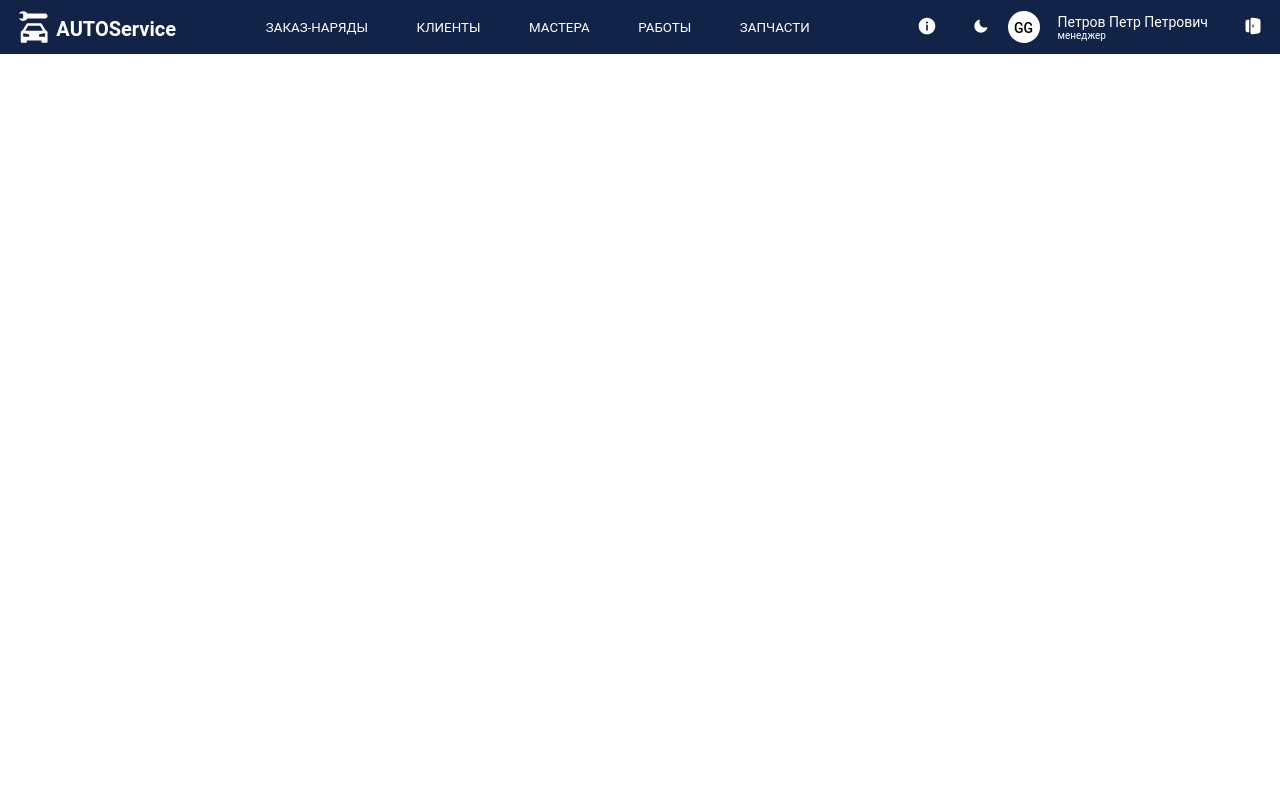
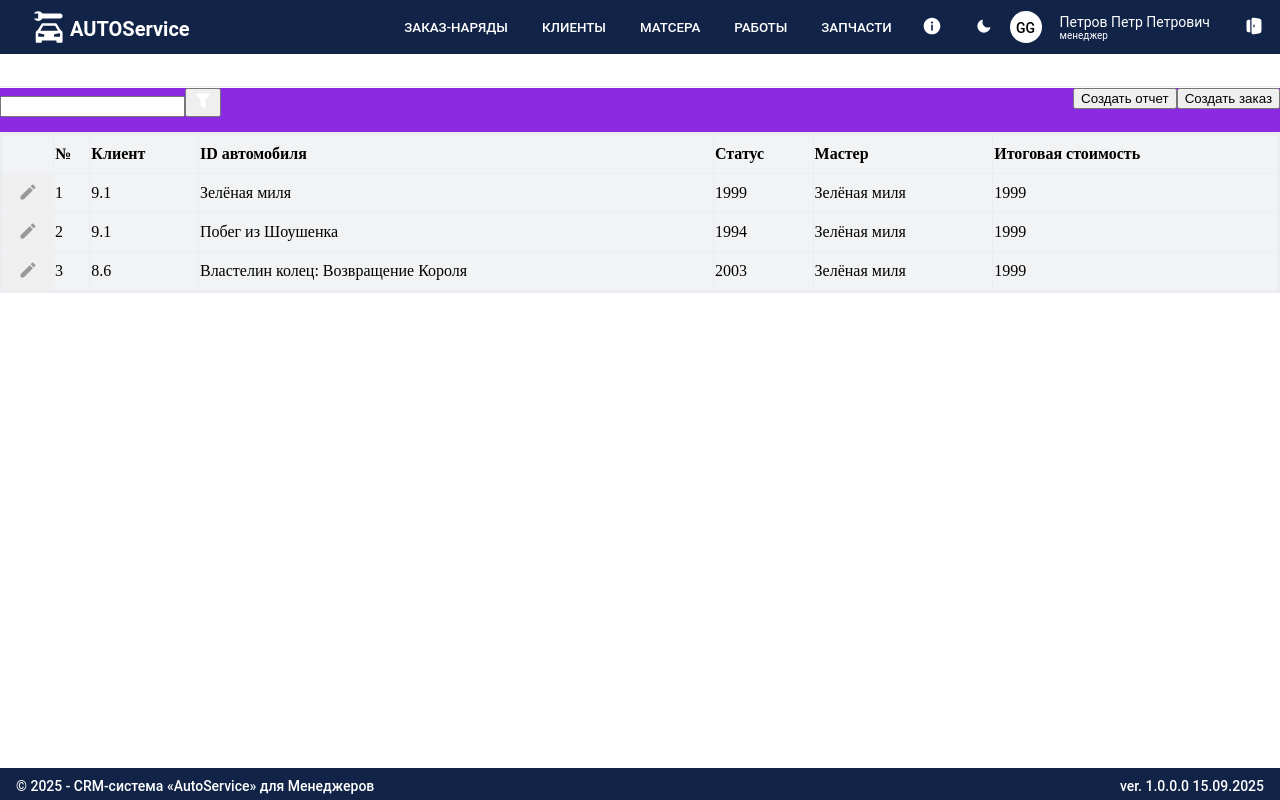
Before and after one commit to RomanSevryuk375/CRM-system, a React (Vite) app in the folder CRM-system/: page / in a window 1280 px wide. Built offline with nearby package versions, Linux system fonts and the light colour scheme; a web font is replaced by a local one.

Commit message:
Add some markup

```diff
--- a/CRM-system/package.json
+++ b/CRM-system/package.json
@@ -10,6 +10,7 @@
     "preview": "vite preview"
   },
   "dependencies": {
+    "@reduxjs/toolkit": "^2.9.0",
     "react": "^19.1.1",
     "react-dom": "^19.1.1"
   },
--- a/CRM-system/src/App.jsx
+++ b/CRM-system/src/App.jsx
@@ -1,6 +1,9 @@
 import { useState } from 'react'
 import Navigation from './Navigation/Navigation';
-import Vect from './assets/Vector.svg';
+import Footer from './Footer/Footer';
+import Breadcrumbs from './Breadcrumbs/Breadcrumbs';
+import Table from './Table/Table';
+import Toolbar from './Toolbar/Toolbar';
 import './App.css'
 
 function App() {
@@ -8,7 +11,13 @@ function App() {
 
   return (
     <>
-      <div><Navigation /></div>
+      <div>
+        <Navigation />
+        <Breadcrumbs />
+        <Toolbar />
+        <Table />
+        <Footer />
+      </div>
     </>
   )
 }
--- /dev/null
+++ b/CRM-system/src/Breadcrumbs/Breadcrumbs.css
@@ -0,0 +1,12 @@
+.breadcrumbs {
+    background-color: #ffffff;
+    height: 32px;
+    width: 100%;
+    margin-top: 46px;
+    position: fixed;
+    display: flex;
+    left: 0;
+    border-bottom: 1px solid;
+    border-collapse: collapse;
+    border-color: #EBEDF0;
+}
--- /dev/null
+++ b/CRM-system/src/Breadcrumbs/Breadcrumbs.jsx
@@ -0,0 +1,13 @@
+import './Breadcrumbs.css'
+
+const breadcrumsText = ['Галвная страница AUTOService','']
+
+function Breadcrumbs() {
+    return(
+        <div className='breadcrumbs'>
+
+        </div>
+    );
+}
+
+export default Breadcrumbs;
--- /dev/null
+++ b/CRM-system/src/Footer/Footer.css
@@ -0,0 +1,23 @@
+.footer {
+    position: fixed;
+    bottom: 0;
+    left: 0;
+    width: 100%;
+    height: 32px;
+    z-index: 1000;
+    display: flex;
+    flex-direction: row;
+    justify-content: space-between;
+    background-color: #112347;
+}
+
+.footer-text {
+    font-family: 'Roboto', sans-serif;
+    font-weight: 500;
+    font-style: normal;
+    color: #ffffff;
+    font-size: 14px;
+    margin-top: 10px;
+    padding-left: 16px;
+    padding-right: 16px;
+}
--- /dev/null
+++ b/CRM-system/src/Footer/Footer.jsx
@@ -0,0 +1,12 @@
+import './Footer.css'
+
+function Footer() {
+    return(
+        <div className='footer'>
+            <h1 className='footer-text'>© 2025 - CRM-система «AutoService» для Менеджеров</h1>
+            <h1 className='footer-text'>ver. 1.0.0.0 15.09.2025</h1>
+        </div>
+    );
+}
+
+export default Footer;
--- a/CRM-system/src/Navigation/Navigation.css
+++ b/CRM-system/src/Navigation/Navigation.css
@@ -1,15 +1,10 @@
 .navigation {
     position: fixed;
-    /* Делаем позицию фиксированной */
     top: 0;
-    /* Прикрепляем к верху */
     left: 0;
-    /* Прикрепляем к левому краю */
     width: 100%;
-    /* Ширина 100% */
     height: 54px;
     z-index: 1000;
-    /* Устанавливаем высокий z-index, чтобы div был поверх других элементов */
     display: flex;
     flex-direction: row;
     justify-content: space-between;
@@ -18,10 +13,9 @@
 
 .logo {
     height: 32px;
-    width: 160px;
+    width: 30%;
     display: flex;
     flex-direction: row;
-    justify-content: center;
     margin-top: 11px;
     margin-left: 16px;
 }
@@ -29,16 +23,15 @@
 .profile {
     display: flex;
     flex-direction: row;
-
+    width: 30%;
+    justify-content: end;
 }
 
-.profile-user-role{
+.profile-user-role {
     display: flex;
     flex-direction: column;
     justify-content: center;
-    /* выравнивание по горизонтали */
-    align-items: left;
-    /* выравнивание по вертикали */
+    align-items: start;
     margin-left: 18px;
     margin-right: 18px;
 }
@@ -47,7 +40,7 @@
     display: flex;
     justify-content: space-between;
     margin-top: 11px;
-    width: 562px;
+    width: 40%;
 }
 
 .navigation-button {
@@ -58,21 +51,36 @@
     margin-left: 3px;
     margin-right: 3px;
     font-family: 'Roboto', sans-serif;
-    font-weight: 400;
+    font-weight: 500;
     font-style: normal;
 }
 
+.navigation-button:hover {
+    background-color: #ffffff;
+    color: #112347;
+    transition: 0.3s ease-in-out;
+    border-radius: 1px;
+    font-weight: 500;
+}
+
 .profile-button {
-    width: 54px;
+    width: 52px;
     height: 54px;
     background-color: #112347;
     border: none;
 }
 
+.profile-button:hover {
+    border: #ffffff;
+    border-width: 1.5px;
+    border-style: solid;
+    transition: 0.3s ease-in-out;
+}
+
 .logo-img {
     height: 32px;
     width: 32px;
-    margin: auto;
+    margin-left: 16px;
 }
 
 .logo-h1 {
@@ -85,8 +93,7 @@
     margin-left: 6px;
 }
 
-.profile-user
-{
+.profile-user {
     font-family: 'Roboto', sans-serif;
     font-weight: 400;
     font-size: 14px;
@@ -94,7 +101,7 @@
     color: #ffffff;
 }
 
-.profile-role{
+.profile-role {
     font-family: 'Roboto', sans-serif;
     font-weight: 400;
     font-size: 10px;
@@ -102,7 +109,7 @@
     color: #ffffff;
 }
 
-.profile-mini-text{
+.profile-mini-text {
     color: #000000;
     font-family: 'Roboto', sans-serif;
     font-weight: 500;
@@ -118,12 +125,9 @@
     height: 32px;
     text-align: center;
     display: flex;
-    /* используем Flexbox для центрирования */
     justify-content: center;
-    /* выравнивание по горизонтали */
     align-items: center;
-    /* выравнивание по вертикали */
-    color: white;
+    color: #ffffff;
     background-color: #ffffff;
     border-radius: 50%;
     margin-top: 11px;
--- a/CRM-system/src/Navigation/Navigation.jsx
+++ b/CRM-system/src/Navigation/Navigation.jsx
@@ -7,6 +7,8 @@ import './Navigation.css'
 const Name = 'Петров Петр Петрович'
 const Role = 'менеджер'
 const Text = 'GG'
+const navButtons = ['ЗАКАЗ-НАРЯДЫ', 'КЛИЕНТЫ', 'МАТСЕРА', 'РАБОТЫ', 'ЗАПЧАСТИ'];
+
 function Navigation() {
     return (
         <div className='navigation'>
@@ -15,11 +17,7 @@ function Navigation() {
                 <h1 className='logo-h1' >AUTOService</h1>
             </div>
             <div className='buttons'>
-                <button className='navigation-button'>ЗАКАЗ-НАРЯДЫ</button>
-                <button className='navigation-button' >КЛИЕНТЫ</button>
-                <button className='navigation-button' >МАСТЕРА</button>
-                <button className='navigation-button' >РАБОТЫ</button>
-                <button className='navigation-button' >ЗАПЧАСТИ</button>
+                {navButtons.map((item) => (<button key={item} className='navigation-button'>{item}</button>))}
             </div>
             <div className='profile'>
                 <button className='profile-button'><img src={Info} alt="Information" /></button>
@@ -36,3 +34,5 @@ function Navigation() {
 }
 
 export default Navigation;
+
+// Переделать систему для выведения инвы в профиль
--- /dev/null
+++ b/CRM-system/src/Table/Table.css
@@ -0,0 +1,45 @@
+.tableMarking {
+    left: 0;
+    position: fixed;
+    margin-top: 124px;
+    width: 100%;
+    height: auto;
+    background-color: #F1F3F5;
+    border: 0px, 1px, 1px, 0px;
+    border-style: solid;
+    border-collapse: collapse;
+    text-align: left;
+    border-color: #EBEDF0;
+}
+
+td,
+tr,
+th {
+    border: 1px;
+    border-style: solid;
+    border-collapse: collapse;
+    border: 0px, 1px, 1px, 0px;
+    border-color: #EBEDF0;
+}
+
+.th-button {
+    width: 48px;
+}
+
+.th-button {
+    width: 48px;
+    height: 36px;
+    border: none;
+    background-color: none;
+}
+
+.start-th-button {
+    width: 48px;
+    height: 36px;
+}
+
+.th-button:hover {
+    background-color: #112347;
+    transition-delay: 0.3s ease-in-out;
+    border-radius: 10%;
+}
--- /dev/null
+++ b/CRM-system/src/Table/Table.jsx
@@ -0,0 +1,49 @@
+import './Table.css'
+import Edit from '../assets/Edit.svg';
+
+function Table() {
+  return (
+    <table className='tableMarking'>
+      <thead>
+        <th className='start-th-button'></th>
+        <th>№</th>
+        <th>Клиент</th>
+        <th>ID автомобиля</th>
+        <th>Статус</th>
+        <th>Мастер</th>
+        <th>Итоговая стоимость</th>
+      </thead>
+      <tbody>
+        <tr>
+          <th><button className='th-button'><img src={Edit} alt="" /></button></th>
+          <td>1</td>
+          <td>9.1</td>
+          <td>Зелёная миля</td>
+          <td>1999</td>
+          <td>Зелёная миля</td>
+          <td>1999</td>
+        </tr>
+        <tr>
+          <th><button className='th-button'><img src={Edit} alt="" /></button></th>
+          <td>2</td>
+          <td>9.1</td>
+          <td>Побег из Шоушенка</td>
+          <td>1994</td>
+          <td>Зелёная миля</td>
+          <td>1999</td>
+        </tr>
+        <tr>
+          <th><button className='th-button'><img src={Edit} alt="" /></button></th>
+          <td>3</td>
+          <td>8.6</td>
+          <td>Властелин колец: Возвращение Короля</td>
+          <td>2003</td>
+          <td>Зелёная миля</td>
+          <td>1999</td>
+        </tr>
+      </tbody>
+    </table>
+  );
+}
+
+export default Table;
--- /dev/null
+++ b/CRM-system/src/Toolbar/Toolbar.css
@@ -0,0 +1,13 @@
+.toolbar {
+    border-bottom: 1px solid;
+    border-color: #ea2300;
+    display: flex;
+    flex-direction: row;
+    justify-content: space-between;
+    background-color: blueviolet;
+    position: fixed;
+    left: 0;
+    margin-top: 80px;
+    width: 100%;
+    height: 46px;
+}
--- /dev/null
+++ b/CRM-system/src/Toolbar/Toolbar.jsx
@@ -0,0 +1,21 @@
+import Filtre from '../assets/Filter.svg';
+import './Toolbar.css'
+
+const breadcrumsText = ['Галвная страница AUTOService', '']
+
+function Toolbar() {
+    return (
+        <div className='toolbar'>
+            <div>
+                <input type="text" />
+                <button><img src={Filtre} alt="" /></button>
+            </div>
+            <div>
+                <button>Создать отчет</button>
+                <button>Создать заказ</button>
+            </div>
+        </div>
+    );
+}
+
+export default Toolbar;
```
Also changed, not shown: 1 other file (tests, documents, lock files or other folders).
